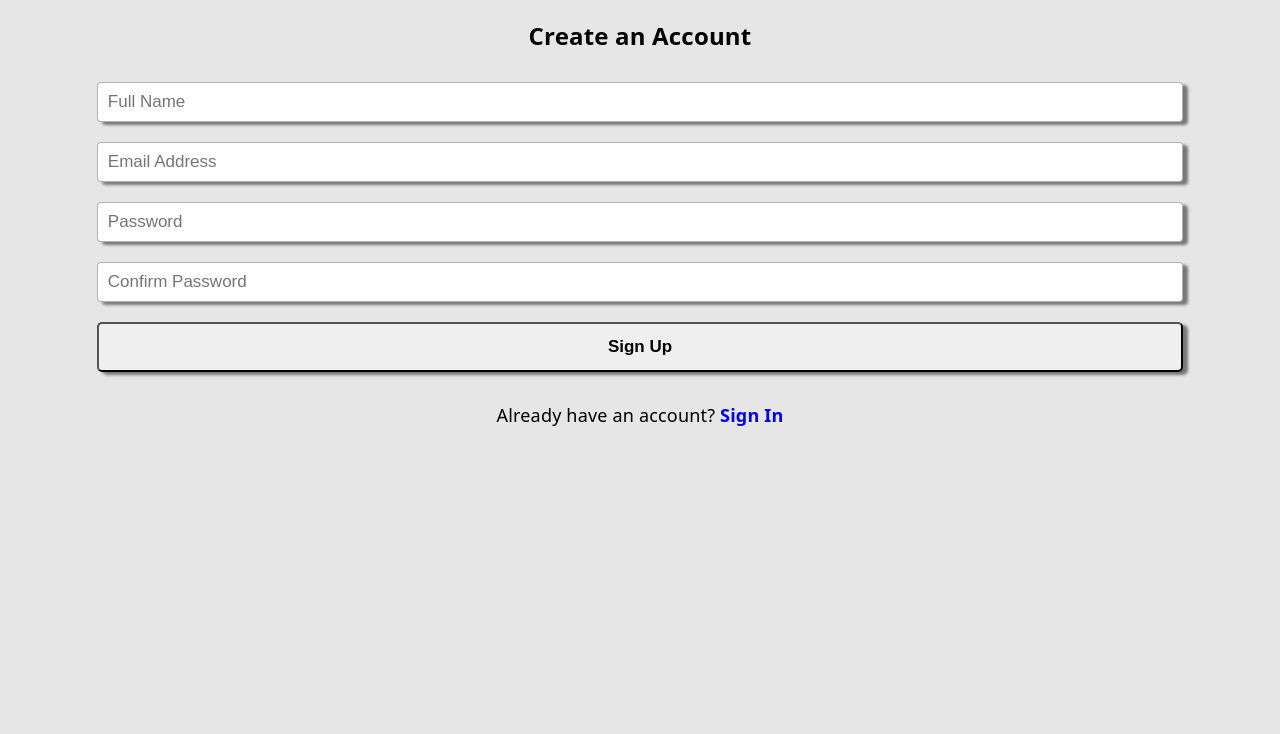
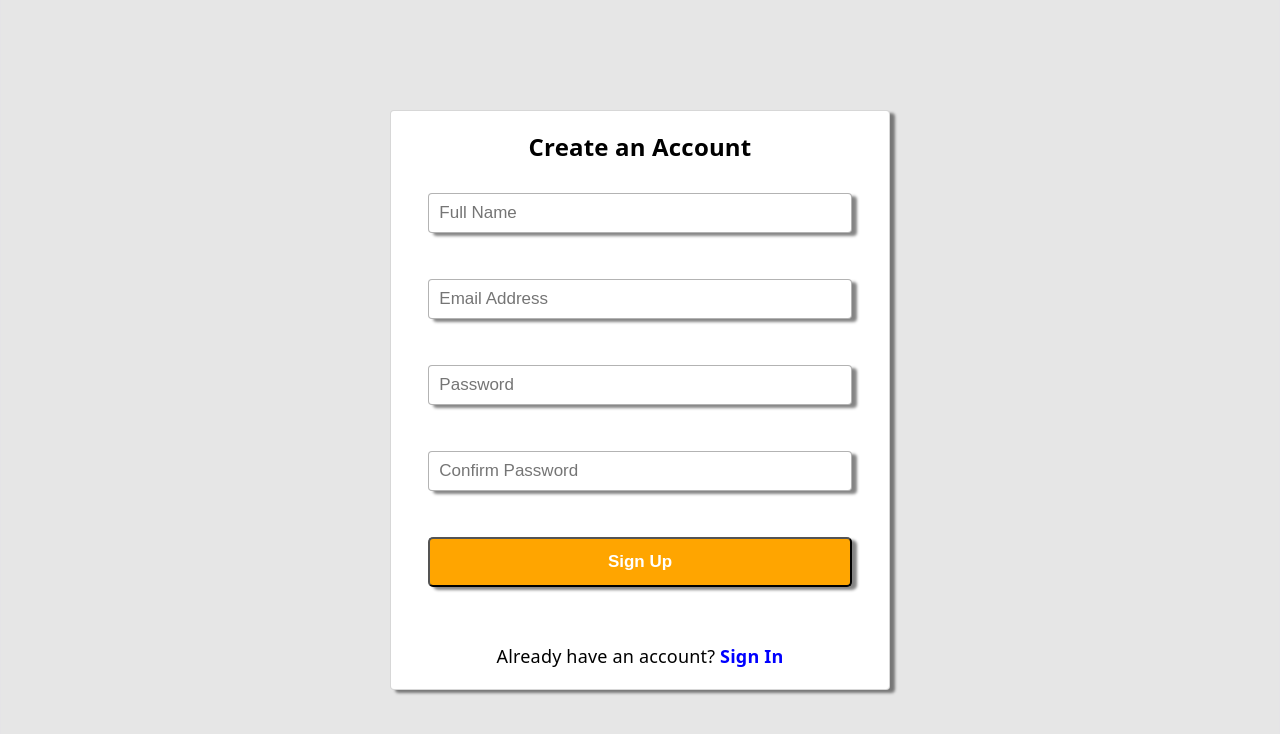
Before and after one commit to chris-gladney/Job-Application-Tracker, a React (Vite) app in the folder fe/: page /register in a window 1280 px wide. Shown: the top 734 px of the page. Built offline with nearby package versions, Linux system fonts and the light colour scheme.

Commit message:
Styling for forms completed. Will revisit at end of project

```diff
--- a/fe/src/App.css
+++ b/fe/src/App.css
@@ -10,7 +10,7 @@
   background-color: rgb(230, 230, 230);
 }
 
-.sign-in {
+form {
   background-color: white;
   border: solid rgba(128, 128, 128, 0.317) 1px;
   width: 500px;
@@ -38,7 +38,8 @@
   border-radius: 5px;
   font-size: 17px;
   font-weight: bold;
-  box-shadow: 5px 3px 3px rgba(0, 0, 0, 0.482);;
+  box-shadow: 5px 3px 3px rgba(0, 0, 0, 0.482);
+  cursor: pointer;
 }
 
 form input[type="text"], form input[type="email"], form input[type="password"] {
--- a/fe/src/Components/SignUp.jsx
+++ b/fe/src/Components/SignUp.jsx
@@ -13,7 +13,7 @@
         <br />
         <input type="password" placeholder="Confirm Password" />
         <br />
-        <button>Sign Up</button>
+        <button className="orange-button">Sign Up</button>
         <br />
         <p>
           Already have an account? <Link to="/">Sign In</Link>
```
